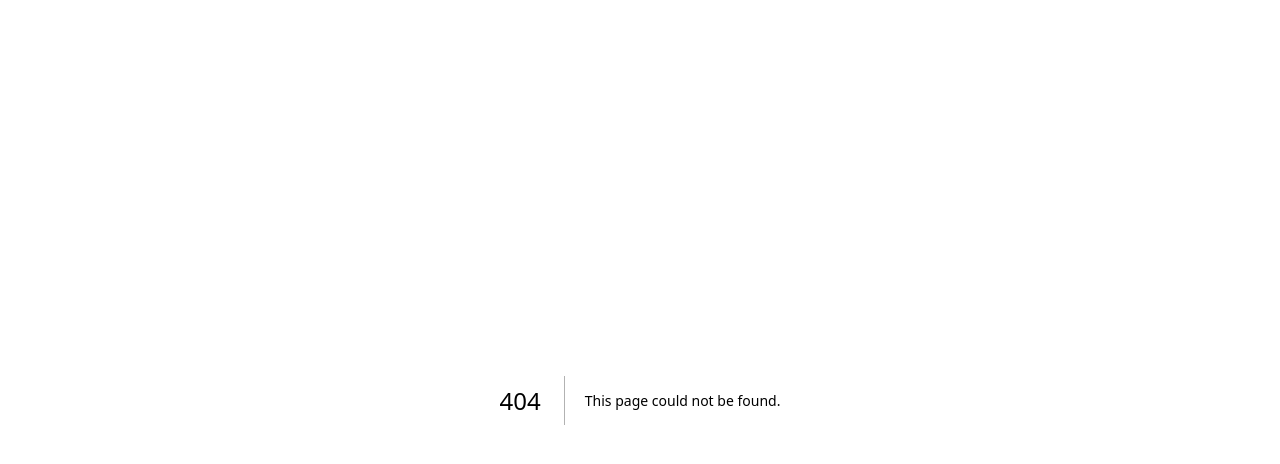
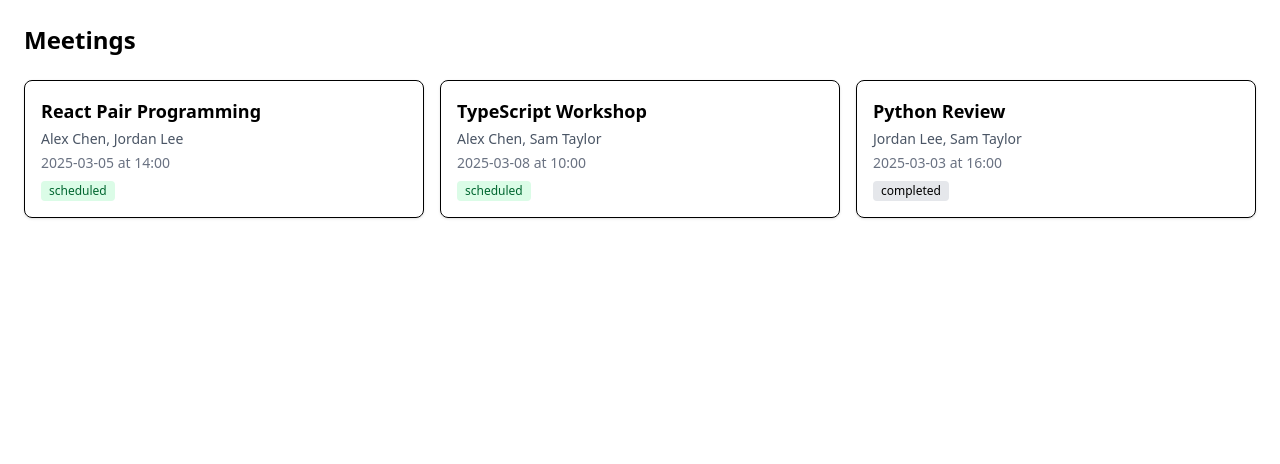
Before and after one commit to alantao5056/skill-trade, a Next.js app: page /meetings in a window 1280 px wide. Before the commit this address had no page. Shown: the top 464 px of the page. Built offline with nearby package versions, Linux system fonts and the light colour scheme.

Commit message:
add basic skeleton and functionality

```diff
--- /dev/null
+++ b/app/meetings/MeetingsCard.tsx
@@ -0,0 +1,41 @@
+import { dummyUsers } from "@/lib/dummy-data";
+
+type Meeting = {
+  id: string;
+  title: string;
+  participants: string[];
+  date: string;
+  time: string;
+  status: string;
+};
+
+type MeetingsCardProps = {
+  meeting: Meeting;
+};
+
+export default function MeetingsCard({ meeting }: MeetingsCardProps) {
+  const participantNames = meeting.participants
+    .map((id) => dummyUsers.find((u) => u.id === id)?.name ?? id)
+    .join(", ");
+
+  return (
+    <div className="border rounded-lg p-4 shadow-sm hover:shadow-md transition-shadow">
+      <h3 className="font-semibold text-lg">{meeting.title}</h3>
+      <p className="text-gray-600 dark:text-gray-400 text-sm mt-1">
+        {participantNames}
+      </p>
+      <p className="text-gray-500 dark:text-gray-500 text-sm mt-1">
+        {meeting.date} at {meeting.time}
+      </p>
+      <span
+        className={`inline-block mt-2 px-2 py-0.5 rounded text-xs ${
+          meeting.status === "completed"
+            ? "bg-gray-200 dark:bg-gray-700"
+            : "bg-green-100 dark:bg-green-900/30 text-green-800 dark:text-green-200"
+        }`}
+      >
+        {meeting.status}
+      </span>
+    </div>
+  );
+}
--- /dev/null
+++ b/app/meetings/page.tsx
@@ -0,0 +1,15 @@
+import MeetingsCard from "./MeetingsCard";
+import { dummyMeetings } from "@/lib/dummy-data";
+
+export default function MeetingsPage() {
+  return (
+    <main className="p-6">
+      <h1 className="text-2xl font-semibold mb-6">Meetings</h1>
+      <div className="grid gap-4 sm:grid-cols-2 lg:grid-cols-3">
+        {dummyMeetings.map((meeting) => (
+          <MeetingsCard key={meeting.id} meeting={meeting} />
+        ))}
+      </div>
+    </main>
+  );
+}
--- /dev/null
+++ b/app/profile/User.tsx
@@ -0,0 +1,166 @@
+"use client";
+
+import { useState } from "react";
+import Link from "next/link";
+import { dummyUsers } from "@/lib/dummy-data";
+
+type UserProps = {
+  userId: string;
+  currentUserId: string;
+};
+
+export default function User({ userId, currentUserId }: UserProps) {
+  const user = dummyUsers.find((u) => u.id === userId);
+  const [name, setName] = useState(user?.name ?? "");
+  const [skills, setSkills] = useState<string[]>(user?.skills ?? []);
+  const [isEditingName, setIsEditingName] = useState(false);
+  const [isEditingSkills, setIsEditingSkills] = useState(false);
+  const [newSkill, setNewSkill] = useState("");
+
+  const isOwnProfile = userId === currentUserId;
+
+  if (!user) {
+    return (
+      <div className="p-6">
+        <p>User not found.</p>
+      </div>
+    );
+  }
+
+  const displayName = name || user.name;
+  const displaySkills = skills.length ? skills : user.skills;
+
+  return (
+    <div className="p-6 max-w-xl">
+      <div className="space-y-4">
+        <div>
+          {isOwnProfile && !isEditingName ? (
+            <div className="flex items-center gap-2">
+              <h1 className="text-2xl font-semibold">{displayName}</h1>
+              <button
+                type="button"
+                onClick={() => setIsEditingName(true)}
+                className="text-sm text-[var(--color-primary)] hover:underline"
+              >
+                Edit name
+              </button>
+            </div>
+          ) : isOwnProfile && isEditingName ? (
+            <div className="flex items-center gap-2">
+              <input
+                type="text"
+                value={name}
+                onChange={(e) => setName(e.target.value)}
+                className="border rounded px-2 py-1 text-xl"
+              />
+              <button
+                type="button"
+                onClick={() => setIsEditingName(false)}
+                className="text-sm text-[var(--color-primary)] hover:underline"
+              >
+                Save
+              </button>
+            </div>
+          ) : (
+            <h1 className="text-2xl font-semibold">{displayName}</h1>
+          )}
+        </div>
+
+        <div>
+          <h2 className="text-lg font-medium mb-2">Skills</h2>
+          {isOwnProfile && !isEditingSkills ? (
+            <div className="space-y-2">
+              <ul className="flex flex-wrap gap-2">
+                {displaySkills.map((s) => (
+                  <li
+                    key={s}
+                    className="bg-gray-100 dark:bg-gray-800 px-2 py-1 rounded"
+                  >
+                    {s}
+                  </li>
+                ))}
+              </ul>
+              <button
+                type="button"
+                onClick={() => setIsEditingSkills(true)}
+                className="text-sm text-[var(--color-primary)] hover:underline"
+              >
+                Edit skills
+              </button>
+            </div>
+          ) : isOwnProfile && isEditingSkills ? (
+            <div className="space-y-2">
+              <ul className="flex flex-wrap gap-2">
+                {displaySkills.map((s) => (
+                  <li
+                    key={s}
+                    className="bg-gray-100 dark:bg-gray-800 px-2 py-1 rounded flex items-center gap-1"
+                  >
+                    {s}
+                    <button
+                      type="button"
+                      onClick={() =>
+                        setSkills((prev) => prev.filter((sk) => sk !== s))
+                      }
+                      className="text-red-500 hover:underline"
+                    >
+                      ×
+                    </button>
+                  </li>
+                ))}
+              </ul>
+              <div className="flex gap-2">
+                <input
+                  type="text"
+                  value={newSkill}
+                  onChange={(e) => setNewSkill(e.target.value)}
+                  placeholder="Add skill"
+                  className="border rounded px-2 py-1"
+                />
+                <button
+                  type="button"
+                  onClick={() => {
+                    if (newSkill.trim()) {
+                      setSkills((prev) => [...prev, newSkill.trim()]);
+                      setNewSkill("");
+                    }
+                  }}
+                  className="text-sm text-[var(--color-primary)] hover:underline"
+                >
+                  Add
+                </button>
+              </div>
+              <button
+                type="button"
+                onClick={() => setIsEditingSkills(false)}
+                className="text-sm text-[var(--color-primary)] hover:underline block mt-2"
+              >
+                Done
+              </button>
+            </div>
+          ) : (
+            <ul className="flex flex-wrap gap-2">
+              {displaySkills.map((s) => (
+                <li
+                  key={s}
+                  className="bg-gray-100 dark:bg-gray-800 px-2 py-1 rounded"
+                >
+                  {s}
+                </li>
+              ))}
+            </ul>
+          )}
+        </div>
+
+        {isOwnProfile && (
+          <Link
+            href="/meetings"
+            className="inline-block mt-4 px-4 py-2 bg-[var(--color-primary)] text-white rounded hover:opacity-90"
+          >
+            My meetings
+          </Link>
+        )}
+      </div>
+    </div>
+  );
+}
--- /dev/null
+++ b/app/profile/[userId]/page.tsx
@@ -0,0 +1,11 @@
+import User from "../User";
+import { currentUserId } from "@/lib/dummy-data";
+
+type PageProps = {
+  params: Promise<{ userId: string }>;
+};
+
+export default async function ProfilePage({ params }: PageProps) {
+  const { userId } = await params;
+  return <User userId={userId} currentUserId={currentUserId} />;
+}
--- /dev/null
+++ b/app/profile/page.tsx
@@ -0,0 +1,6 @@
+import { redirect } from "next/navigation";
+import { currentUserId } from "@/lib/dummy-data";
+
+export default function ProfileIndexPage() {
+  redirect(`/profile/${currentUserId}`);
+}
--- /dev/null
+++ b/lib/dummy-data.ts
@@ -0,0 +1,46 @@
+export const currentUserId = "user-1";
+
+export const dummyUsers = [
+  {
+    id: "user-1",
+    name: "Alex Chen",
+    skills: ["React", "TypeScript", "UI Design"],
+  },
+  {
+    id: "user-2",
+    name: "Jordan Lee",
+    skills: ["Python", "Data Analysis", "Machine Learning"],
+  },
+  {
+    id: "user-3",
+    name: "Sam Taylor",
+    skills: ["Node.js", "GraphQL", "DevOps"],
+  },
+];
+
+export const dummyMeetings = [
+  {
+    id: "meeting-1",
+    title: "React Pair Programming",
+    participants: ["user-1", "user-2"],
+    date: "2025-03-05",
+    time: "14:00",
+    status: "scheduled",
+  },
+  {
+    id: "meeting-2",
+    title: "TypeScript Workshop",
+    participants: ["user-1", "user-3"],
+    date: "2025-03-08",
+    time: "10:00",
+    status: "scheduled",
+  },
+  {
+    id: "meeting-3",
+    title: "Python Review",
+    participants: ["user-2", "user-3"],
+    date: "2025-03-03",
+    time: "16:00",
+    status: "completed",
+  },
+];
```
Also changed, not shown: app/NavBar.tsx (added), 1 other file (tests, documents, lock files or other folders).
